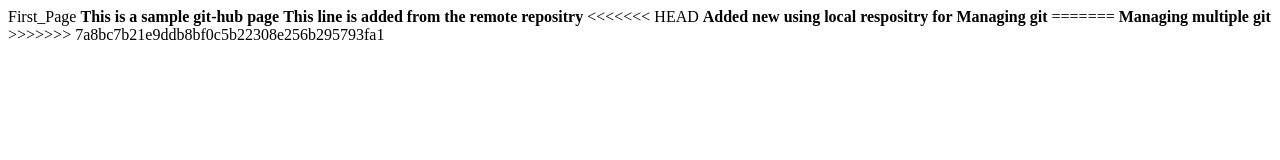
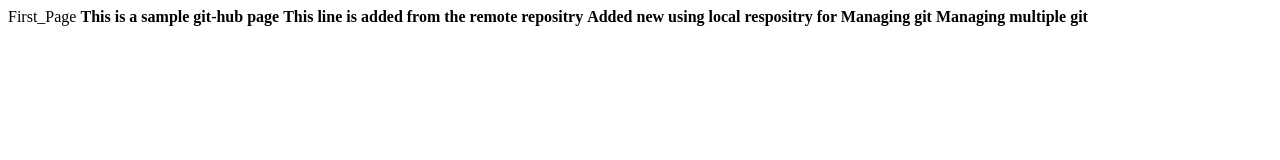
Before and after one commit to NiteshKanna81/HttpRemoteRep, a plain HTML site: page index.html in a window 1280 px wide. Drawn offline with Linux system fonts and the light colour scheme.

Commit message:
changed index.hml

```diff
--- a/index.html
+++ b/index.html
@@ -5,10 +5,7 @@
     <body>
         <b>This is a sample git-hub page</b>
         <b>This line is added from the remote repositry</b>
-<<<<<<< HEAD
         <b>Added new using local respositry for Managing git</b>
-=======
         <b>Managing multiple git</b>
->>>>>>> 7a8bc7b21e9ddb8bf0c5b22308e256b295793fa1
     </body>
 </html>
```
